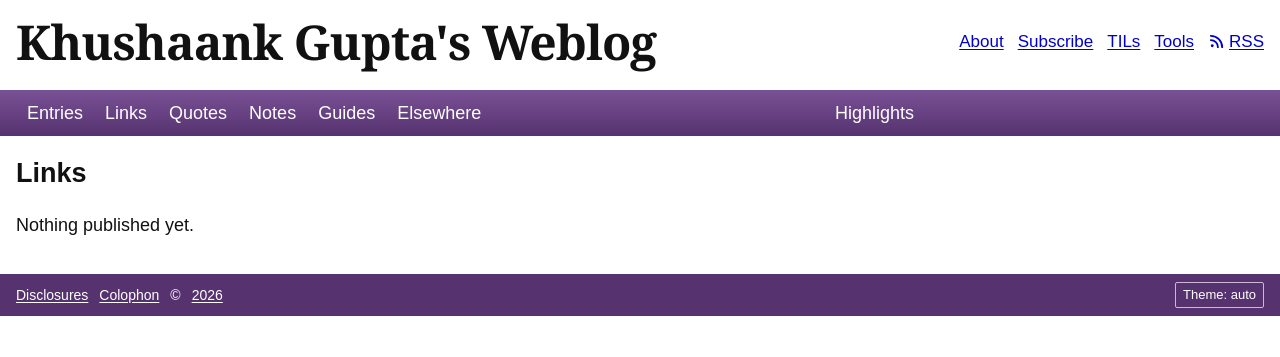
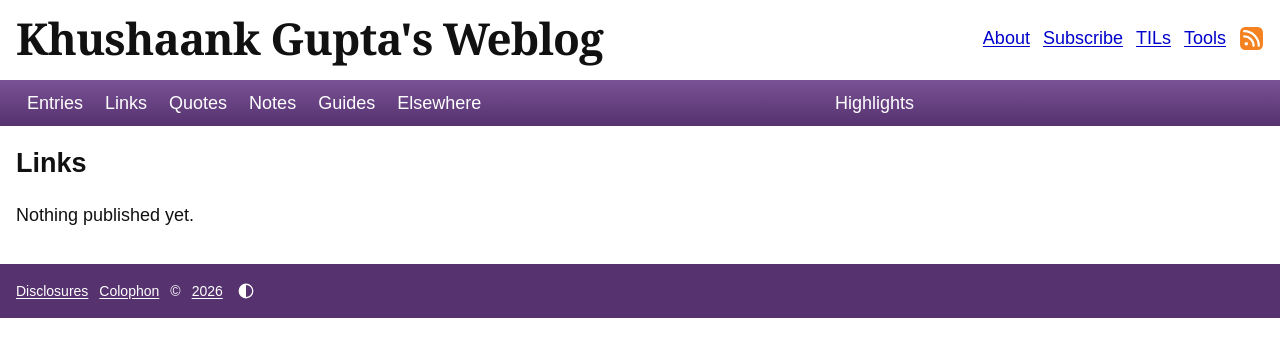
Before and after one commit to khushaank/khushaank-com, a Django app: page /links/ in a window 1280 px wide. Shown: the top 357 px of the page. Run offline with Django 5.2, Linux system fonts and the light colour scheme; data comes from the database, SQL or seed files in the repository; data that the repository does not hold is empty.

Commit message:
Correct centered weblog layout

```diff
--- a/static/css/site.css
+++ b/static/css/site.css
@@ -24,23 +24,22 @@ a { color: var(--blue); text-decoration: underline; text-underline-offset: 2px;
 a:hover { text-decoration-thickness: 2px; }
 a:focus-visible, button:focus-visible, input:focus-visible, select:focus-visible { outline: 3px solid #e9b400; outline-offset: 2px; }
 h1, h2, h3 { line-height: 1.15; }
-.wrapper { width: min(1250px, calc(100% - 32px)); margin-inline: auto; }
+.wrapper { width: min(1260px, calc(100% - 32px)); margin-inline: auto; padding-inline: 0; }
 .visually-hidden { position: absolute; width: 1px; height: 1px; clip: rect(0, 0, 0, 0); overflow: hidden; white-space: nowrap; }
 .skip-link { position: absolute; left: -999px; }
 .skip-link:focus { left: 8px; top: 8px; z-index: 3; padding: 8px; background: var(--paper); }
 
 /* Masthead */
-.site-header { padding: 18px 0 12px; }
+.site-header { padding: 16px 0 10px; }
 .masthead { display: flex; align-items: center; justify-content: space-between; gap: 24px; }
-.site-title { color: var(--ink); font: bold 48px/1 Georgia, "Times New Roman", serif; text-decoration: none; letter-spacing: -.02em; }
-.masthead nav { display: flex; flex-wrap: wrap; align-items: center; gap: 14px; font-size: 17px; }
+.site-title { color: var(--ink); font: bold 44px/1 Georgia, "Times New Roman", serif; text-decoration: none; letter-spacing: -.02em; }
+.masthead nav { display: flex; flex-wrap: wrap; align-items: center; gap: 13px; font-size: 18px; }
 .masthead nav a { color: var(--blue); white-space: nowrap; }
-.rss-link { display: inline-flex; align-items: center; gap: 4px; }
-.rss-link svg { width: 17px; height: 17px; fill: none; stroke: currentColor; stroke-linecap: round; stroke-width: 2.6; }
-.rss-link svg circle { fill: currentColor; stroke: none; }
+.rss-link { display: inline-flex; align-items: center; }
+.rss-link svg { width: 25px; height: 25px; }
 
 /* Home header */
-.on-tags { display: flex; flex-wrap: wrap; align-items: center; gap: 4px; margin: 16px 0 10px; }
+.on-tags { display: flex; flex-wrap: wrap; align-items: center; gap: 4px; margin: 13px 0 9px; }
 .on-tags > span { margin-right: 3px; font-weight: 700; }
 .tag-pill { display: inline-flex; align-items: baseline; gap: 5px; padding: 2px 6px; border: 1px solid #bbb; border-radius: 5px; background: var(--soft); color: var(--ink); text-decoration: none; line-height: 1.25; }
 .tag-pill b { color: var(--muted); font-size: .72em; font-weight: 400; }
@@ -52,15 +51,15 @@ button, .search-form button { min-height: 40px; padding: 5px 15px; border-color:
 .sponsor { margin-top: 10px; padding: 8px 0; background: var(--sponsor); color: var(--ink); font-size: 16px; }
 
 /* Global navigation */
-.content-nav { margin: 12px 0 22px; background: linear-gradient(to bottom, #795195, var(--purple-dark)); }
-.content-nav .wrapper { display: grid; grid-template-columns: minmax(0, 760px) minmax(300px, 1fr); column-gap: 48px; min-height: 46px; }
+.content-nav { margin: 10px 0 20px; background: linear-gradient(to bottom, #795195, var(--purple-dark)); }
+.content-nav .wrapper { display: grid; grid-template-columns: 760px 350px; column-gap: 48px; min-height: 44px; }
 .content-nav-links { display: flex; flex-wrap: wrap; align-items: center; }
 .content-nav a { padding: 10px 11px; color: #fff; font-size: 18px; line-height: 26px; text-decoration: none; }
 .content-nav a:hover { background: rgb(255 255 255 / 14%); }
 .content-nav .nav-right { align-self: center; justify-self: start; }
 
 /* Timeline and highlights */
-.two-column { display: grid; grid-template-columns: minmax(0, 760px) minmax(300px, 1fr); gap: 48px; align-items: start; }
+.two-column { display: grid; grid-template-columns: 760px 350px; gap: 48px; align-items: start; }
 .day-group { margin: 0 0 25px; }
 .day-group > h2 { margin: 0 0 11px; color: var(--ink); font: bold 23px/1.2 Arial, Helvetica, sans-serif; }
 .timeline-item { margin: 0; padding: 0 0 18px; }
@@ -118,7 +117,9 @@ blockquote cite { display: block; margin-top: 6px; color: var(--muted); font: it
 footer { margin-top: 36px; padding: 7px 0; background: var(--purple-dark); color: #fff; font-size: 14px; }
 footer .wrapper { display: flex; flex-wrap: wrap; align-items: center; gap: 11px; min-height: 28px; }
 footer a { color: #fff; }
-footer button { min-height: 26px; margin-left: auto; padding: 2px 7px; border-color: #cbb7d8; border-radius: 2px; background: transparent; font-size: 13px; }
+footer button { display: inline-grid; place-items: center; width: 24px; height: 24px; margin-left: 0; padding: 3px; border: 0; border-radius: 50%; background: transparent; color: #fff; }
+footer button:hover { background: rgb(255 255 255 / 14%); }
+footer button svg { width: 18px; height: 18px; }
 
 @media (max-width: 800px) {
   body { font-size: 17px; }
--- a/static/js/theme.js
+++ b/static/js/theme.js
@@ -1 +1,21 @@
-(() => { const b = document.querySelector('#theme-toggle'); if (!b) return; const set = value => { document.documentElement.dataset.theme = value; b.textContent = `Theme: ${value}`; }; set(localStorage.getItem('theme') || 'auto'); b.addEventListener('click', () => { const next = {auto: 'light', light: 'dark', dark: 'auto'}[document.documentElement.dataset.theme] || 'auto'; localStorage.setItem('theme', next); set(next); }); })();
+(() => {
+  const button = document.querySelector('#theme-toggle');
+  if (!button) return;
+  const icons = {
+    auto: '<svg viewBox="0 0 24 24" aria-hidden="true"><path d="M12 3a9 9 0 0 0 0 18Z" fill="currentColor"></path><circle cx="12" cy="12" r="9" fill="none" stroke="currentColor" stroke-width="1.7"></circle></svg>',
+    light: '<svg viewBox="0 0 24 24" aria-hidden="true" fill="none" stroke="currentColor" stroke-width="1.8" stroke-linecap="round"><circle cx="12" cy="12" r="4"></circle><path d="M12 2v3M12 19v3M2 12h3M19 12h3M4.9 4.9 7 7M17 17l2.1 2.1M19.1 4.9 17 7M7 17l-2.1 2.1"></path></svg>',
+    dark: '<svg viewBox="0 0 24 24" aria-hidden="true"><path d="M20 15.3A8.5 8.5 0 1 1 8.7 4 7 7 0 0 0 20 15.3Z" fill="currentColor"></path></svg>'
+  };
+  const set = value => {
+    document.documentElement.dataset.theme = value;
+    button.innerHTML = icons[value];
+    button.setAttribute('aria-label', `Change theme; currently ${value}`);
+    button.title = `Change theme; currently ${value}`;
+  };
+  set(localStorage.getItem('theme') || 'auto');
+  button.addEventListener('click', () => {
+    const next = {auto: 'light', light: 'dark', dark: 'auto'}[document.documentElement.dataset.theme] || 'auto';
+    localStorage.setItem('theme', next);
+    set(next);
+  });
+})();
--- a/templates/base.html
+++ b/templates/base.html
@@ -11,11 +11,11 @@
 </head>
 <body>
   <a class="skip-link" href="#content">Skip to content</a>
-  <header class="site-header wrapper"><div class="masthead"><a class="site-title" href="/">{{ site_settings.site_title }}</a><nav aria-label="Primary">{% for link in nav_links %}<a href="{{ link.url }}">{{ link.label }}</a>{% endfor %}<a class="rss-link" aria-label="RSS feed" href="{% url 'feed' %}"><svg viewBox="0 0 24 24" aria-hidden="true"><circle cx="6" cy="18" r="2"></circle><path d="M4 10a10 10 0 0 1 10 10M4 4a16 16 0 0 1 16 16"></path></svg><span>RSS</span></a></nav></div>
+  <header class="site-header wrapper"><div class="masthead"><a class="site-title" href="/">{{ site_settings.site_title }}</a><nav aria-label="Primary">{% for link in nav_links %}<a href="{{ link.url }}">{{ link.label }}</a>{% endfor %}<a class="rss-link" aria-label="RSS feed" title="RSS feed" href="{% url 'feed' %}"><svg viewBox="0 0 24 24" aria-hidden="true"><rect x="1" y="1" width="22" height="22" rx="5" fill="#f58220"></rect><circle cx="7" cy="17" r="1.7" fill="#fff"></circle><path d="M5 10a9 9 0 0 1 9 9M5 5a14 14 0 0 1 14 14" fill="none" stroke="#fff" stroke-linecap="round" stroke-width="2.2"></path></svg></a></nav></div>
   {% block header_extra %}{% endblock %}</header>
   {% block sponsor_band %}{% endblock %}
   <nav class="content-nav"><div class="wrapper"><div class="content-nav-links"><a href="{% url 'entries' %}">Entries</a><a href="{% url 'links' %}">Links</a><a href="{% url 'quotes' %}">Quotes</a><a href="{% url 'notes' %}">Notes</a><a href="{% url 'guides' %}">Guides</a><a href="{% url 'elsewhere' %}">Elsewhere</a></div><a class="nav-right" href="/#highlights">Highlights</a></div></nav>
   <main id="content" class="wrapper">{% block content %}{% endblock %}</main>
-  <footer><div class="wrapper"><a href="/about/#disclosures">Disclosures</a><a href="/about/#colophon">Colophon</a><span>©</span>{% for year in footer_years %}<a href="{% url 'year-archive' year=year %}">{{ year }}</a>{% endfor %}<button id="theme-toggle" type="button" aria-label="Change colour theme">Theme: auto</button></div></footer>
+  <footer><div class="wrapper"><a href="/about/#disclosures">Disclosures</a><a href="/about/#colophon">Colophon</a><span>©</span>{% for year in footer_years %}<a href="{% url 'year-archive' year=year %}">{{ year }}</a>{% endfor %}<button id="theme-toggle" type="button" aria-label="Change theme; currently auto" title="Change theme; currently auto"><svg viewBox="0 0 24 24" aria-hidden="true"><path d="M12 3a9 9 0 0 0 0 18Z" fill="currentColor"></path><circle cx="12" cy="12" r="9" fill="none" stroke="currentColor" stroke-width="1.7"></circle></svg></button></div></footer>
   <script src="{% static 'js/theme.js' %}"></script>
 </body></html>
```
